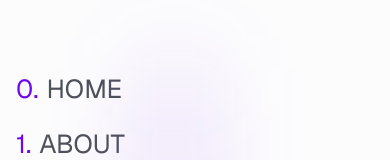
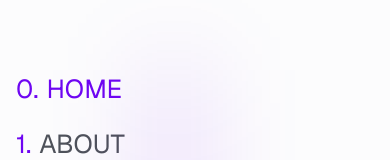
Before and after one commit to yuriivintoniak/vintoniak-dev, a Next.js app: page / in a window 390 px wide. Both pictures are taken after a click on the button 356 px from the left and 34 px from the top of the page. Shown: the part 192-352 px from the top of the page. Built offline with nearby package versions, Linux system fonts and the light colour scheme.

Commit message:
style: add active link highlighting in MobileMenu and smooth scroll snapping for Footer

```diff
--- a/src/app/globals.css
+++ b/src/app/globals.css
@@ -148,6 +148,7 @@
 
 html {
   scroll-behavior: smooth;
+  scroll-snap-type: y proximity;
 }
 
 button {
@@ -158,6 +159,8 @@ body {
   @apply max-w-7xl;
   @apply mx-auto;
   overflow-y: auto;
+  scroll-behavior: smooth;
+  scroll-snap-type: y proximity;
   color: var(--foreground);
   background: var(--background);
   font-family: Arial, Helvetica, sans-serif;
--- a/src/components/Footer/Footer.tsx
+++ b/src/components/Footer/Footer.tsx
@@ -23,7 +23,7 @@ const socialLinks = [
 export function Footer({ className }: { className?: string }) {
   return (
     <footer className={cn(
-      'relative overflow-y-clip lg:overflow-visible lg:px-4 lg:py-8',
+      'relative overflow-y-clip lg:overflow-visible lg:snap-center lg:px-4 lg:py-8',
       className
     )}>
       <div className='block lg:hidden pb-8'>
--- a/src/components/MobileMenu/MobileMenu.tsx
+++ b/src/components/MobileMenu/MobileMenu.tsx
@@ -1,6 +1,8 @@
 import Link from 'next/link'
+import { cn } from '@/lib/utils'
 import { MENU_LINKS } from './menuLinks'
 import { Footer } from '../Footer/Footer'
+import { usePathname } from 'next/navigation'
 
 type MobileMenuProps = {
   open: boolean
@@ -8,6 +10,8 @@ type MobileMenuProps = {
 }
 
 export function MobileMenu({ open, onClose }: MobileMenuProps) {
+  const pathname = usePathname()
+
   return (
     <aside className={`aside ${open ? 'h-full' : 'h-0 overflow-hidden'}`}>
       <div className={`menu-content ${open ? 'opacity-100' : 'opacity-0'}`}>
@@ -22,7 +26,10 @@ export function MobileMenu({ open, onClose }: MobileMenuProps) {
                 <Link
                   href={link.href}
                   onClick={onClose}
-                  className='flex gap-2'
+                  className={cn(
+                    'flex gap-2',
+                    pathname === link.href && 'text-text-accent'
+                  )}
                 >
                   <span className='text-text-accent'>
                     {index}.
```
